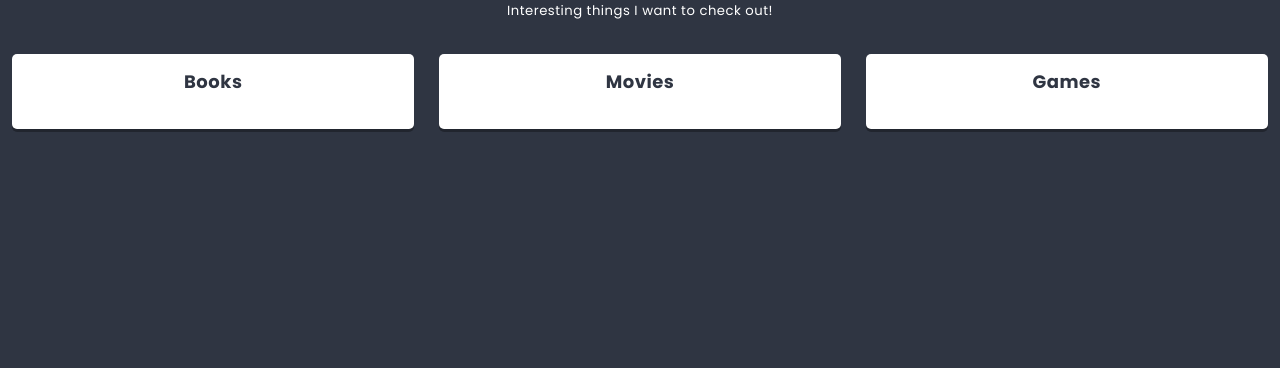
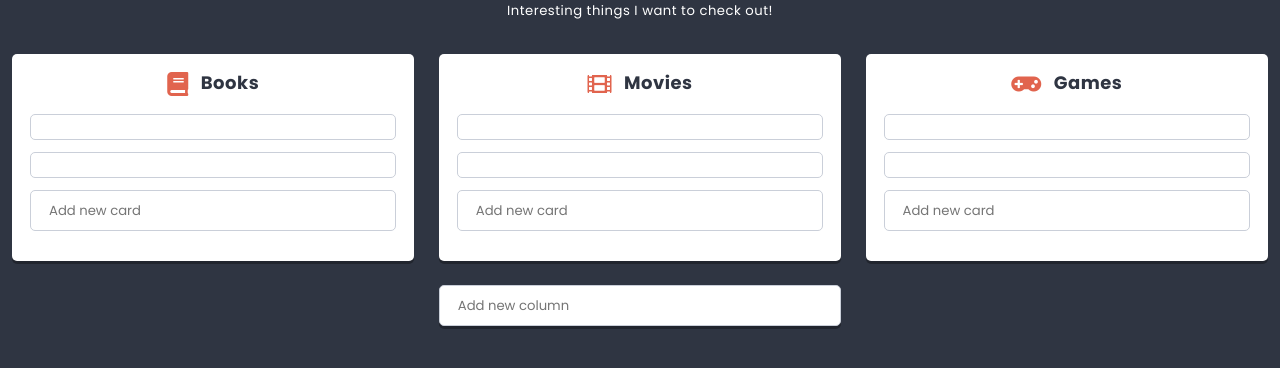
Before and after one commit to Nielichasila/react, a React app: page / in a window 1280 px wide. Shown: the part 378-746 px from the top of the page. Built offline with nearby package versions, Linux system fonts and the light colour scheme.

Commit message:
add cart and icon

```diff
--- /dev/null
+++ b/src/components/Button/Button.js
@@ -0,0 +1,11 @@
+import React from 'react';
+import styles from './Button.scss';
+
+const Button = ({variant = '', ...otherProps}) => (
+  <button
+    {...otherProps}
+    className={styles.component + variant.split(' ').map(name => ' ' + (styles[name] || name)).join('')}
+  />
+);
+
+export default Button;
--- /dev/null
+++ b/src/components/Card/Card.js
@@ -0,0 +1,17 @@
+import React from 'react';
+import styles from './Card.scss';
+
+
+
+class Card extends React.Component {
+
+      render() {
+        return (
+          <div className={styles.component}>
+              <h3></h3>
+          </div>
+        )
+      }
+    }
+
+    export default Card;
--- a/src/components/Column/Column.js
+++ b/src/components/Column/Column.js
@@ -1,15 +1,42 @@
 import React from 'react';
 import styles from './Column.scss';
-import PropTypes from 'prop-types';
+import Card from '../Card/Card';
+import Creator from '../Creator/Creator';
+import {settings} from '../../data/dataStore';
+import Icon from '../Icon/Icon';
+
 
 class Column extends React.Component {
-  static propTypes = {
-    title: PropTypes.node.isRequired,
+  state = {
+    cards: this.props.cards || [],
   }
+
+    addCard(title){
+      this.setState(state => (
+        {
+          cards: [
+            ...state.cards,
+            {
+              key: state.cards.length ? state.cards[state.cards.length-1].key+1 : 0,
+              title,
+            }
+          ]
+        }
+      ));
+    }
+
     render() {
       return (
         <section className={styles.component}>
-          <h3 className={styles.title}>{this.props.title}</h3>
+          <h3 className={styles.title}><span className={styles.icon}><Icon name={this.props.icon}></Icon></span>{this.props.title}</h3>
+          <div className={styles.columns}>
+            {this.state.cards.map(({key, ...cardProps}) => (
+              <Card key={key} {...cardProps} />
+            ))}
+          </div>
+          <div className={styles.creator}>
+              <Creator text={settings.cardCreatorText} action={title => this.addCard(title)}/>
+          </div>
         </section>
       )
     }
--- /dev/null
+++ b/src/components/Creator/Creator.js
@@ -0,0 +1,63 @@
+import React from 'react';
+import styles from './Creator.scss';
+import Button from '../Button/Button';
+import PropTypes from 'prop-types';
+
+class Creator extends React.Component {
+  static propTypes = {
+    text: PropTypes.string,
+  }
+
+  static defaultProps = {
+    text: 'Add new item',
+  }
+
+  state = {
+    value: '',
+    visibleButtons: false,
+  }
+
+  handleChange = event => {
+    // console.log(event);
+    this.setState({
+      value: event.target.value,
+      visibleButtons: event.target.value.length > 0
+    });
+  }
+
+  handleOK = () => {
+    if(this.state.value != ''){
+      this.props.action(this.state.value);
+      this.setState({
+        value: '',
+        visibleButtons: false
+      });
+    }
+  }
+
+  handleCancel = () => {
+    this.setState({
+      value: '',
+      visibleButtons: false
+    });
+  }
+
+  render() {
+    return (
+      <div className={styles.component}>
+        <input
+          type='text'
+          placeholder={this.props.text}
+          value={this.state.value}
+          onChange={this.handleChange}
+        />
+        <div className={styles.buttons + (this.state.visibleButtons ? ' ' + styles.buttonsShown : '')}>
+          <Button onClick={this.handleOK}>OK</Button>
+          <Button onClick={this.handleCancel} variant='danger'>cancel</Button>
+        </div>
+      </div>
+    );
+  }
+}
+
+export default Creator;
--- /dev/null
+++ b/src/components/Icon/Icon.js
@@ -0,0 +1,5 @@
+import React from 'react';
+
+const Icon = props => (<i className={`fas fa-${props.name}`}></i>);
+
+export default Icon;
--- a/src/components/List/List.js
+++ b/src/components/List/List.js
@@ -5,6 +5,7 @@
 import Column from '../Column/Column';
 import {settings} from '../../data/dataStore';
 import ReactHtmlParser from 'react-html-parser';
+import Creator from '../Creator/Creator';
 
 
 
@@ -21,7 +22,21 @@
     static defaultProps = {
         description: settings.defaultListDescription,
         }
-
+  addColumn(title){
+  this.setState(state => (
+    {
+      columns: [
+        ...state.columns,
+        {
+          key: state.columns.length ? state.columns[state.columns.length-1].key+1 : 0,
+          title,
+          icon: 'list-alt',
+          cards: []
+        }
+      ]
+    }
+  ));
+}
 
   render() {
     return (
@@ -36,6 +51,9 @@
               <Column key={key} {...columnProps} />
             ))}
         </div>
+        <div className={styles.creator}>
+              <Creator text={settings.columnCreatorText} action={title => this.addColumn(title)}/>
+        </div>
       </section>
     )
   }
```
